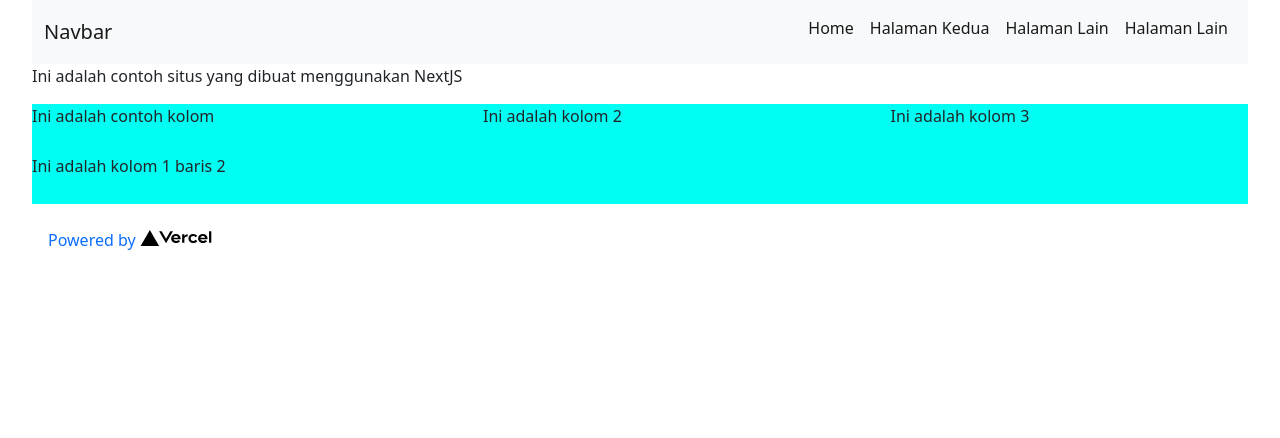
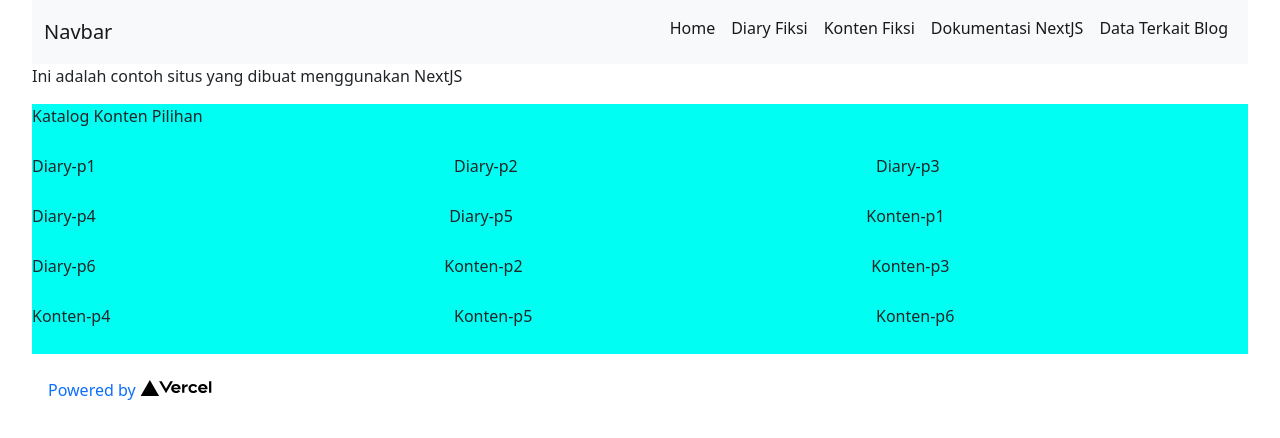
Before and after one commit to Yusufapriliyanto/nextjs-example, a Next.js app: page / in a window 1280 px wide. Shown: the top 438 px of the page. Built offline with nearby package versions, Linux system fonts and the light colour scheme.

Commit message:
Update index.js

```diff
--- a/pages/index.js
+++ b/pages/index.js
@@ -21,13 +21,16 @@ export default function Home() {
                 <a className="nav-link active ml-3" href="https://nextjs-example-yusufapriliyanto.vercel.app">Home</a>
               </li>
               <li className="nav-item">
-                <a className="nav-link active ml-3" href="/h2">Halaman Kedua</a>
+                <a className="nav-link active ml-3" href="/diary_fiksi">Diary Fiksi</a>
               </li>
               <li className="nav-item">
-                <a className="nav-link active ml-3" href="/h3">Halaman Lain</a>
+                <a className="nav-link active ml-3" href="/konten_fiksi">Konten Fiksi</a>
               </li>
               <li className="nav-item">
-                <a className="nav-link active ml-3" href="/h4">Halaman Lain</a>
+                <a className="nav-link active ml-3" href="https://nextjs.org/docs/">Dokumentasi NextJS </a>
+              </li>
+              <li className="nav-item">
+                <a className="nav-link active ml-3" href="/api/hello">Data Terkait Blog</a>
               </li>
             </ul>
         </div>
@@ -35,12 +38,31 @@ export default function Home() {
 {/* Konten Index*/}
       <p> Ini adalah contoh situs yang dibuat menggunakan NextJS</p>
       <div className={styles.grid_container}>
-        <div className={styles.item1}> Ini adalah contoh kolom</div>
-        <div className={styles.item1}> Ini adalah kolom 2 </div>
-        <div className={styles.item1}> Ini adalah kolom 3</div>
+        <div className={styles.item1}> Katalog Konten Pilihan </div>
       </div>
+{/* Daftar Konten Fiksi*/}
       <div className={styles.grid_container}>
-        <div className={styles.item1}> Ini adalah kolom 1 baris 2 </div>
+        <div className={styles.item1}> Diary-p1 </div>
+        <div className={styles.item1}> Diary-p2 </div>
+        <div className={styles.item1}> Diary-p3 </div>
+      </div>
+
+      <div className={styles.grid_container}>
+        <div className={styles.item1}> Diary-p4 </div>
+        <div className={styles.item1}> Diary-p5 </div>
+        <div className={styles.item1}> Konten-p1 </div>
+      </div>
+
+      <div className={styles.grid_container}>
+        <div className={styles.item1}> Diary-p6 </div>
+        <div className={styles.item1}> Konten-p2 </div>
+        <div className={styles.item1}> Konten-p3 </div>
+      </div>
+
+      <div className={styles.grid_container}>
+        <div className={styles.item1}> Konten-p4 </div>
+        <div className={styles.item1}> Konten-p5 </div>
+        <div className={styles.item1}> Konten-p6 </div>
       </div>
 {/* Footer */}
       <div className="footer mt-auto py-3 bg-blue">
```
